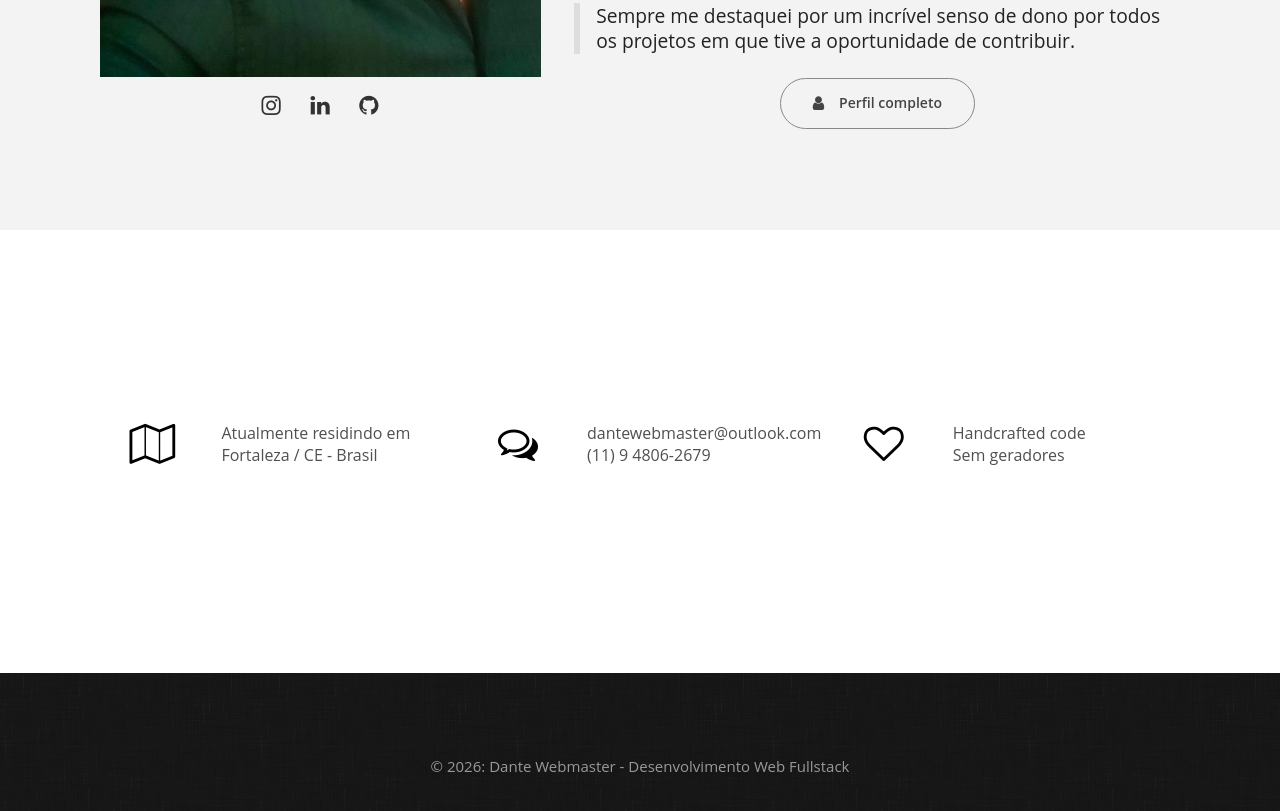
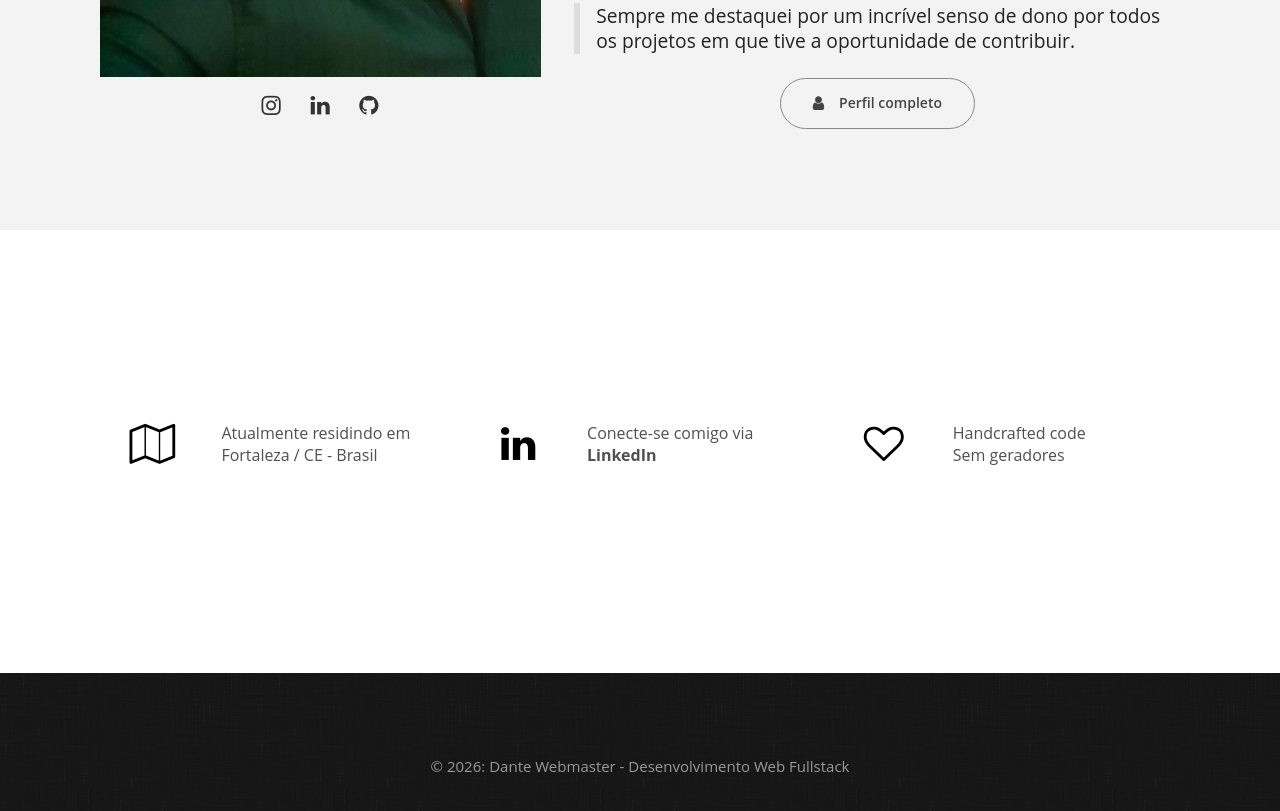
Before and after one commit to dantewebmaster/dantewebmaster.github.io, a plain HTML site: page index.html in a window 1280 px wide. Shown: the part 1971-2782 px from the top of the page. Drawn offline with Linux system fonts and the light colour scheme; files whose address does not match are found by name.

Commit message:
Remover telefone e email e direcionar contato para o LinkedIn

```diff
--- a/index.html
+++ b/index.html
@@ -76,8 +76,12 @@
               </ul>
             </nav>
             <div class="header-phone col-xs-3 text-right hidden-xs">
-              <a href="tel:1157472292" class="btn btn-light btn-phone"
-                ><i class="icon fa fa-phone"></i> 11 9 4806-2679</a
+              <a
+                href="https://linkedin.com/in/rdanteanjos/"
+                target="_blank"
+                rel="noopener noreferrer"
+                class="btn btn-light btn-phone"
+                ><i class="icon fa fa-linkedin"></i> LinkedIn</a
               >
             </div>
           </div>
@@ -192,10 +196,23 @@
               <div class="contact-item col-md-4 col-sm-12 col-xs-12">
                 <div class="row middle-xs">
                   <div class="col-md-4 col-sm-6 col-xs-3 text-center">
-                    <i class="icon fa fa-comments-o"></i>
+                    <a
+                      href="https://linkedin.com/in/rdanteanjos/"
+                      target="_blank"
+                      rel="noopener noreferrer"
+                      ><i class="icon fa fa-linkedin"></i
+                    ></a>
                   </div>
                   <div class="col-md-8 col-sm-6 col-xs-9 text-left">
-                    <h3>dantewebmaster@outlook.com<br />(11) 9 4806-2679</h3>
+                    <h3>
+                      <a
+                        href="https://linkedin.com/in/rdanteanjos/"
+                        target="_blank"
+                        rel="noopener noreferrer"
+                        style="color: inherit; text-decoration: none;"
+                        >Conecte-se comigo via<br /><strong>LinkedIn</strong></a
+                      >
+                    </h3>
                   </div>
                 </div>
               </div>
```
